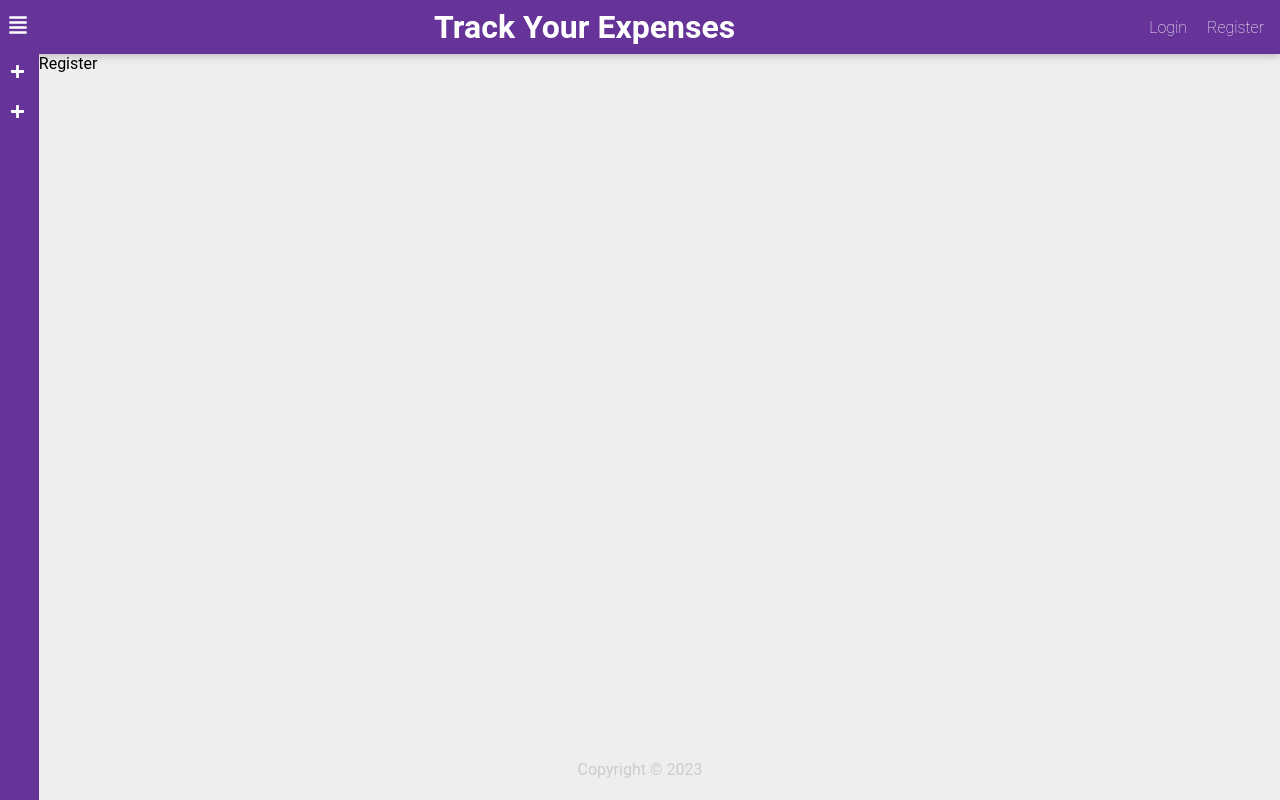
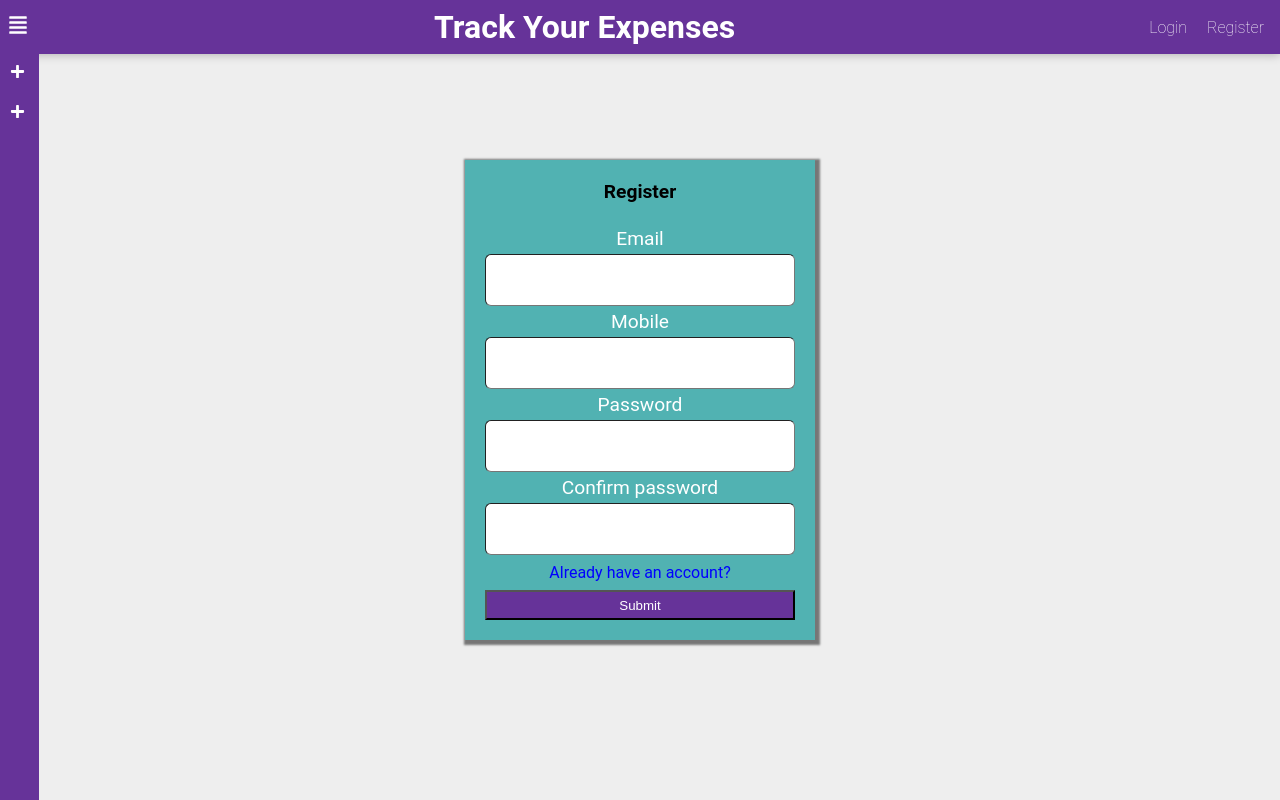
Before and after one commit to point8290/expense-tracker, a React (Create React App) app in the folder front-end/: page /register in a window 1280 px wide. Shown: the top 800 px of the page. Built offline with nearby package versions, Linux system fonts and the light colour scheme; a web font is replaced by a local one.

Commit message:
Register Form

```diff
--- /dev/null
+++ b/front-end/src/components/Button/Button.css
@@ -0,0 +1,6 @@
+button {
+  width: 100%;
+  height: 30px;
+  color: #fff;
+  background-color: rebeccapurple;
+}
--- /dev/null
+++ b/front-end/src/components/Button/Button.jsx
@@ -0,0 +1,7 @@
+import React from "react";
+import "./Button.css";
+function Button(props) {
+  return <button>{props.label}</button>;
+}
+
+export default Button;
--- a/front-end/src/components/Footer/Footer.css
+++ b/front-end/src/components/Footer/Footer.css
@@ -1,11 +1,10 @@
 footer {
-    position: absolute;
-    text-align: center;
-    bottom: 0;
-    width: 100%;
-    height: 2.5rem;
+  text-align: center;
+  bottom: 0;
+  width: 100%;
+  height: 2.5rem;
 }
 
 footer p {
-    color: #ccc;
+  color: #ccc;
 }
--- a/front-end/src/components/Form/Form.css
+++ b/front-end/src/components/Form/Form.css
@@ -1,19 +1,28 @@
-form{
+form {
   position: absolute;
-    top: 0px;
+  top: 0;
   right: 0;
   bottom: 0;
   left: 0;
   margin: auto;
   background-color: rgb(81, 178, 178);
   padding: 10px;
-    box-shadow: 2px 2px 2px 3px rgba(0, 0, 0, 0.5); ;
+  box-shadow: 2px 2px 2px 3px rgba(0, 0, 0, 0.5);
 }
-label{
+label {
   font-family: "Roboto";
   display: block;
   color: #fff;
-    padding-bottom: 8px;
-    padding-top: 8px;
+  padding-bottom: 4px;
+  padding-top: 4px;
   font-weight: 400;
+  font-size: larger;
 }
+
+input {
+  width: 100%;
+  border-radius: 0.375rem;
+  border-width: 1px;
+  padding: 1rem;
+  font-size: 16px;
+}
--- a/front-end/src/components/Login/Login.css
+++ b/front-end/src/components/Login/Login.css
@@ -1,20 +1,21 @@
-.loginForm{
-    padding:20px;
-    height: 300px;
-    width: 300px;
+.loginForm {
+  padding: 20px;
+  height: fit-content;
+  width: 350px;
   text-align: center;
   margin: auto;
 }
-.formTitle{
-    color: #fff;
+.formTitle {
+  color: #000000;
   text-align: center;
   font-weight: 600;
   font-size: larger;
+  margin-bottom: 20px;
 }
-.forgotPasswordLink{
+.formLink {
   padding: 8px 0px;
 }
-.forgotPasswordLink a{
+.formLink a {
   text-decoration: none;
   color: blue;
 }
--- a/front-end/src/components/Login/Login.jsx
+++ b/front-end/src/components/Login/Login.jsx
@@ -2,25 +2,24 @@ import React from "react";
 import Form from "../Form/Form";
 import { Link } from "react-router-dom";
 import "./Login.css";
+import Button from "../Button/Button";
 function Login() {
   const onLogin = () => {};
   return (
     <Form className="loginForm" SubmitHandler={onLogin}>
       <div className="formTitle">Login</div>
       <div>
-        <label htmlFor="userEmail"> Email </label>
+        <label htmlFor="userEmail"> Enter your email </label>
         <input id="userEmail" type="text" />
       </div>
       <div>
-        <label htmlFor="userPassword"> Password </label>
+        <label htmlFor="userPassword">Enter your password </label>
         <input id="userPassword" type="password" />
       </div>
-      <div className="forgotPasswordLink">
+      <div className="formLink">
         <Link to="/forgot-passowrd"> Forgot password? </Link>
       </div>
-      <div>
-        <button>Submit</button>
-      </div>
+      <Button label="Submit" />
     </Form>
   );
 }
--- a/front-end/src/components/Register/Register.css
+++ b/front-end/src/components/Register/Register.css
@@ -0,0 +1,21 @@
+.registerForm {
+  padding: 20px;
+  height: fit-content;
+  width: 350px;
+  text-align: center;
+  margin: auto;
+}
+.formTitle {
+  color: #000000;
+  text-align: center;
+  font-weight: 600;
+  font-size: larger;
+  margin-bottom: 20px;
+}
+.formLink {
+  padding: 8px 0px;
+}
+.formLink a {
+  text-decoration: none;
+  color: blue;
+}
--- a/front-end/src/components/Register/Register.jsx
+++ b/front-end/src/components/Register/Register.jsx
@@ -1,7 +1,37 @@
 import React from "react";
-
+import Form from "../Form/Form";
+import Button from "../Button/Button";
+import { Link } from "react-router-dom";
+import "./Register.css";
 function Register() {
-  return <div>Register</div>;
+  const onRegister = () => {};
+  return (
+    <Form className="registerForm" SubmitHandler={onRegister}>
+      <div className="formTitle">Register</div>
+      <div>
+        <label htmlFor="userEmail"> Email </label>
+        <input id="userEmail" type="text" />
+      </div>
+      <div>
+        <label htmlFor="userMobile"> Mobile </label>
+        <input id="userMobile" type="text" />
+      </div>
+      <div>
+        <label htmlFor="userPassword"> Password </label>
+        <input id="userPassword" type="password" />
+      </div>
+      <div>
+        <label htmlFor="userConfirmPassword"> Confirm password </label>
+        <input id="userConfirmPassword" type="password" />
+      </div>
+      <div className="formLink">
+        <Link to="/forgot-passowrd"> Already have an account? </Link>
+      </div>
+      <div>
+        <Button label="Submit" />
+      </div>
+    </Form>
+  );
 }
 
 export default Register;
```
Also changed, not shown: 1 other file (tests, documents, lock files or other folders). Lines whose indentation alone changed are shown as unchanged.
